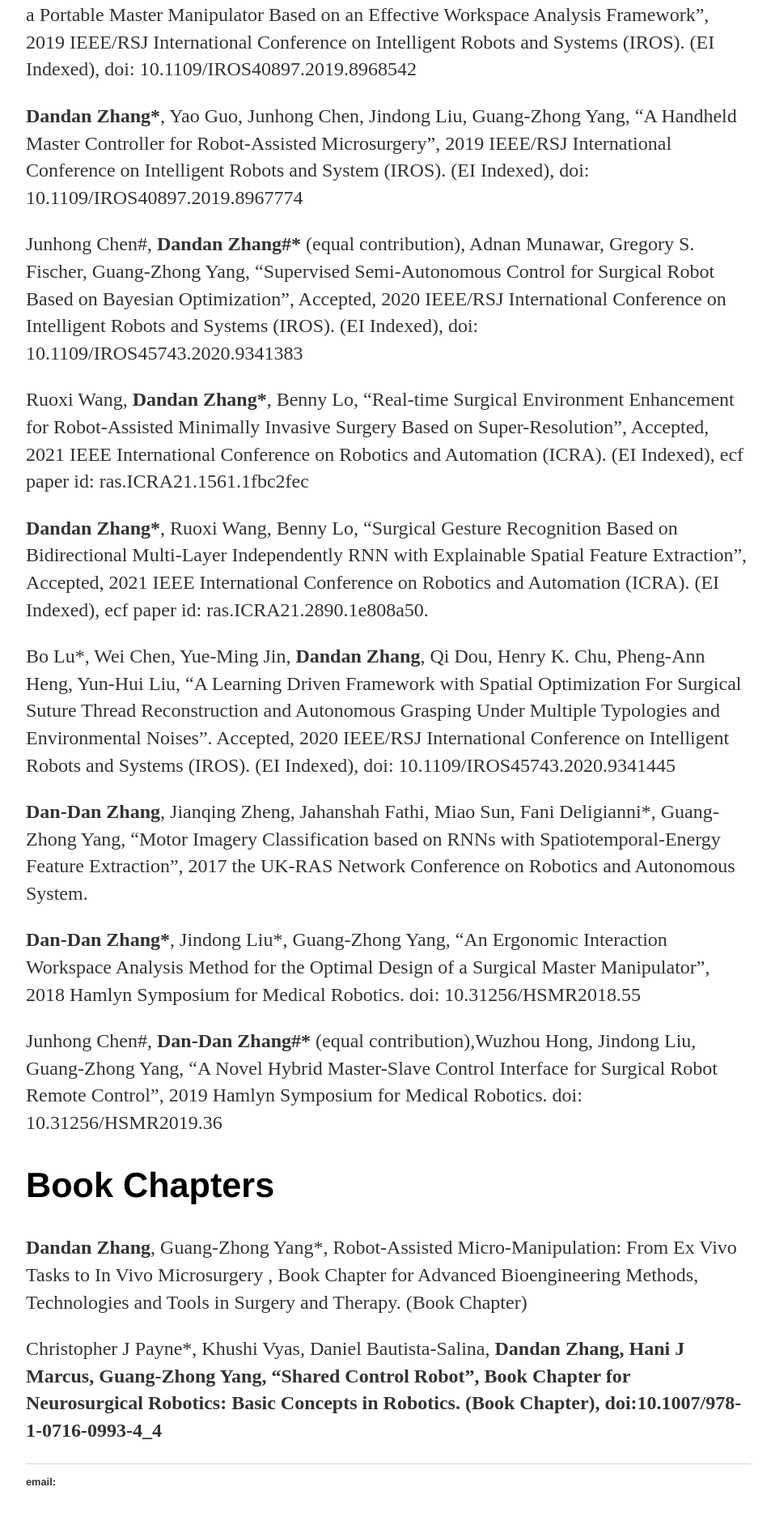
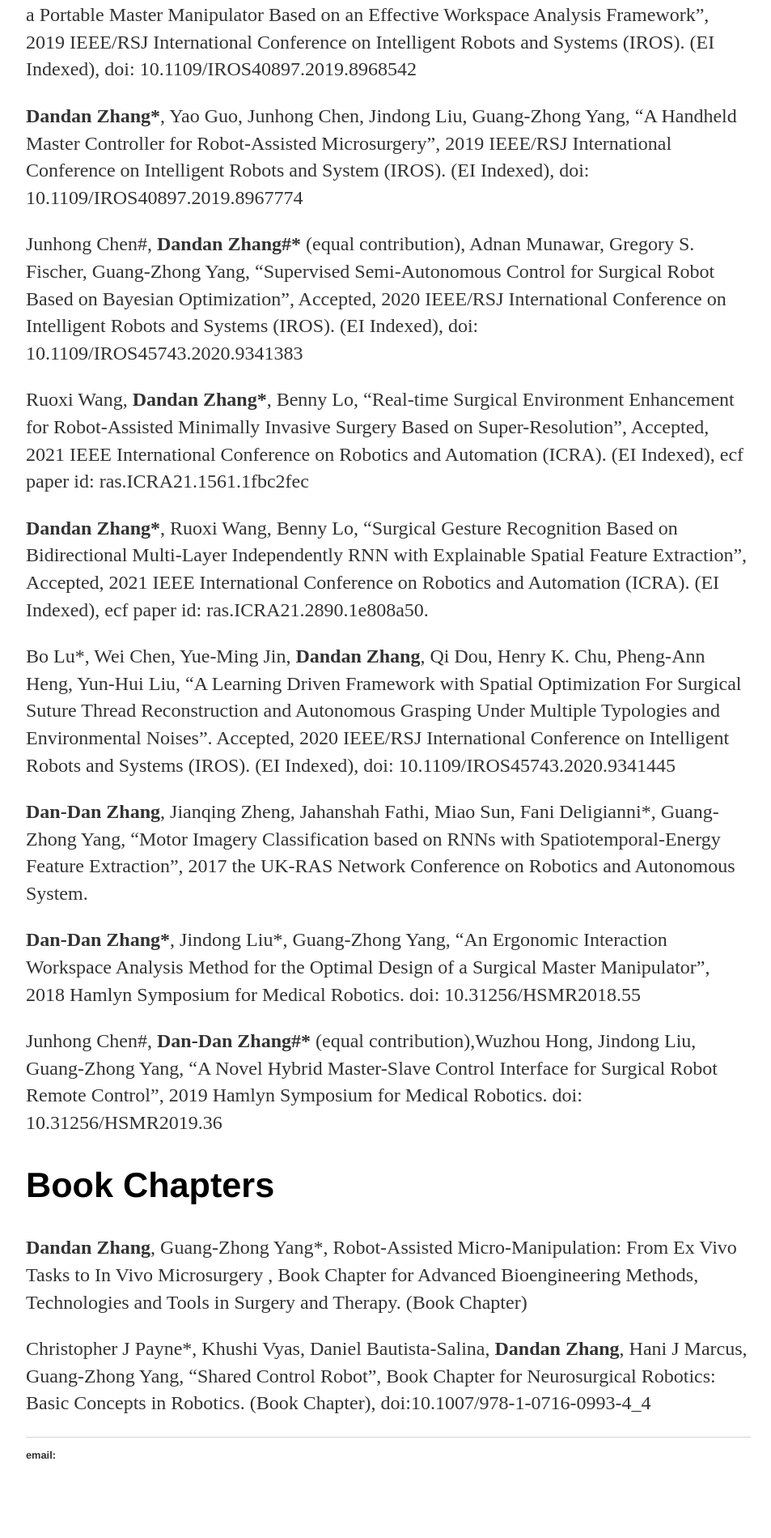
Before and after one commit to ImperialDanDan/ImperialDanDan.github.io, a Jekyll site: the page built from Publications/index.html, in a window 1280 px wide. Shown: the part 2218-4117 px from the top of the page at 81% size, without its empty margins (160-1113 px from the left). Built offline with Jekyll 4.4.1, drawn with Linux system fonts in a browser that asks for light colours; Markdown is read by kramdown in place of the engine named in the settings; after the commit the page ends 4084 px from its top, so only the background shows below that.

```diff
--- a/Publications/index.html
+++ b/Publications/index.html
@@ -70,7 +70,7 @@ doi: 10.31256/HSMR2019.36
 
 		<h2>Book Chapters</h2>
 <p><strong>Dandan Zhang</strong>, Guang-Zhong Yang*, Robot-Assisted Micro-Manipulation: From Ex Vivo Tasks to In Vivo Microsurgery , Book Chapter for Advanced Bioengineering Methods, Technologies and Tools in Surgery and Therapy. (Book Chapter)
-<p>Christopher J Payne*, Khushi Vyas, Daniel Bautista-Salina, <strong>Dandan Zhang<strong>, Hani J Marcus, Guang-Zhong Yang, “Shared Control Robot”, Book Chapter for Neurosurgical Robotics: Basic Concepts in Robotics.
+<p>Christopher J Payne*, Khushi Vyas, Daniel Bautista-Salina, <strong>Dandan Zhang</strong>, Hani J Marcus, Guang-Zhong Yang, “Shared Control Robot”, Book Chapter for Neurosurgical Robotics: Basic Concepts in Robotics.
 (Book Chapter),
 	doi:10.1007/978-1-0716-0993-4_4
 
```
